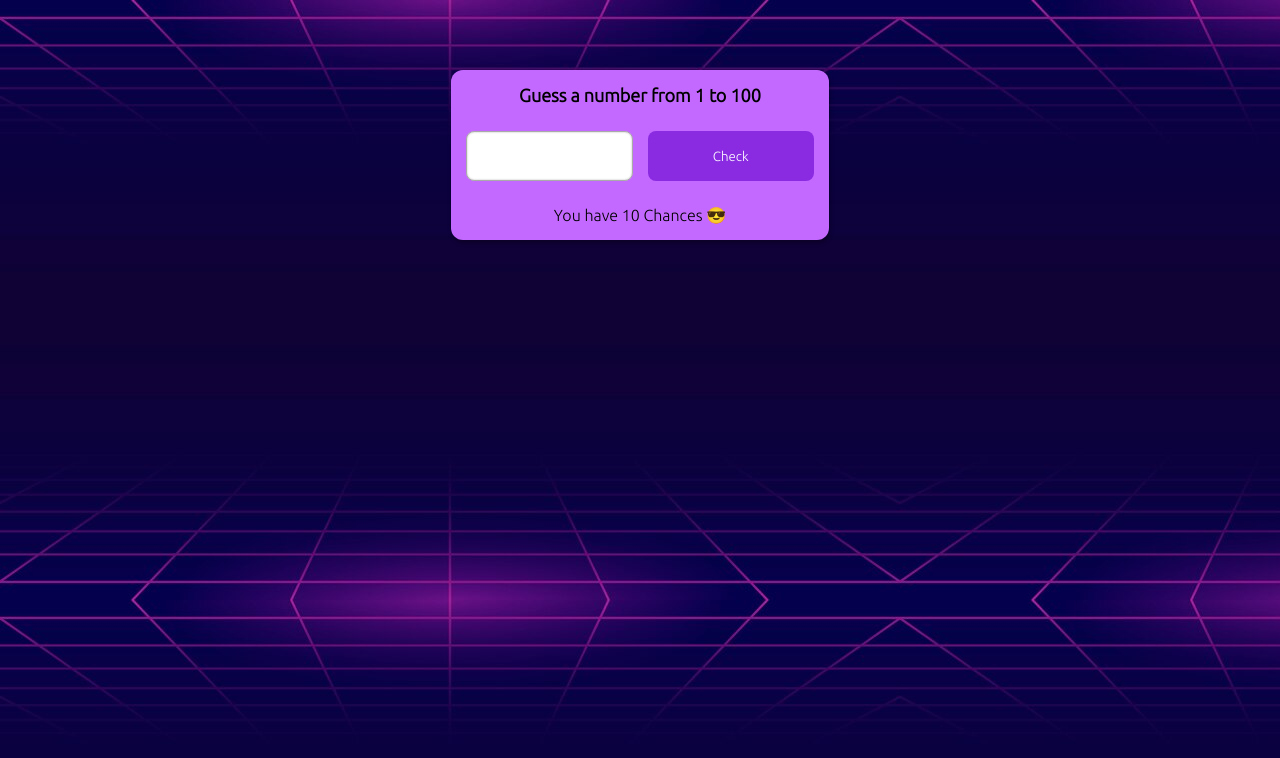
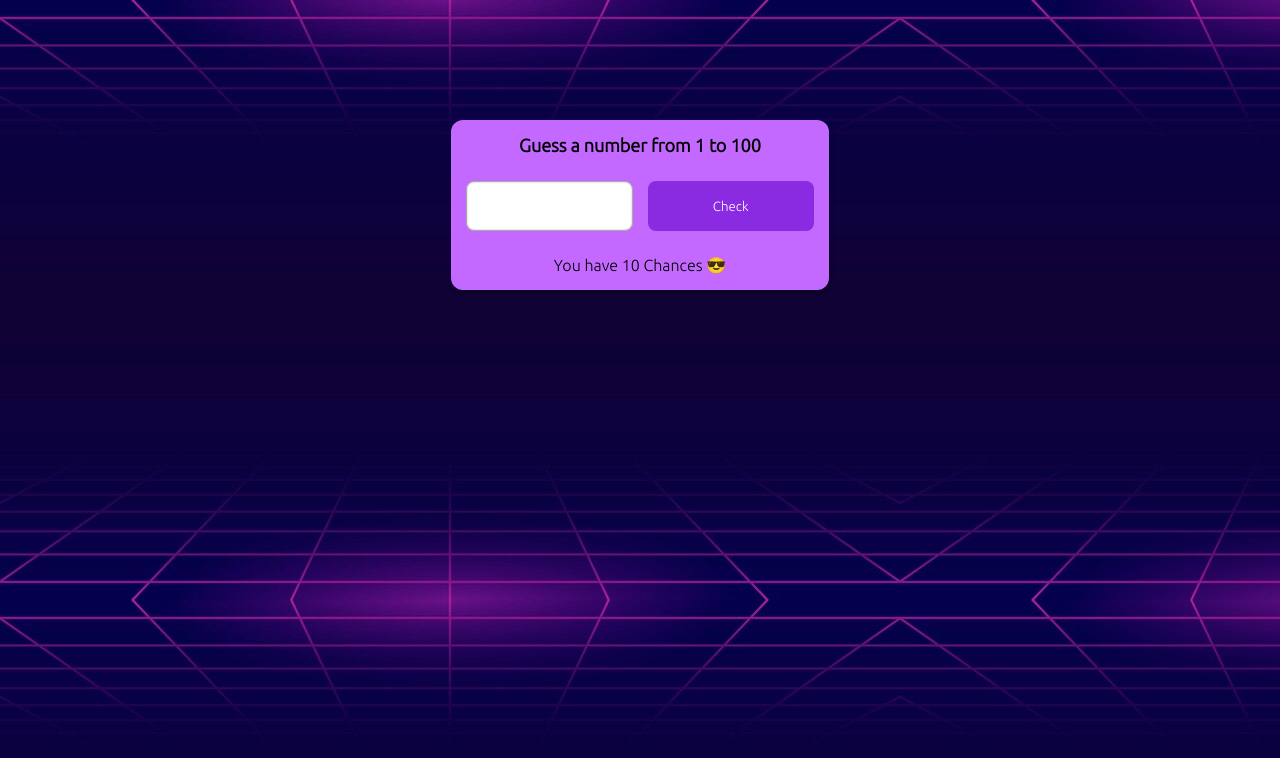
Before and after one commit to IAkankshaKumari/Number_Guess_Game, a plain HTML site: page index.html in a window 1280 px wide. Drawn offline with Linux system fonts and the light colour scheme.

Commit message:
Update style.css

```diff
--- a/style.css
+++ b/style.css
@@ -23,7 +23,7 @@ body{
     box-shadow: 1px 3px 4px rgba(0,0,0,0.3);
     text-align:center;
     position:absolute;
-    top:70px;
+    top:120px;
 }
 
 .wrapper header{
```
